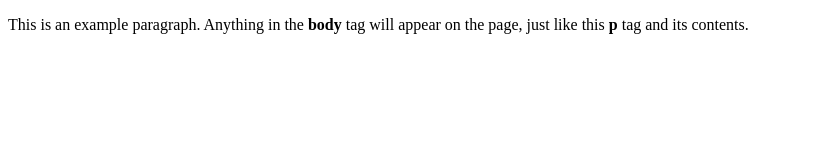
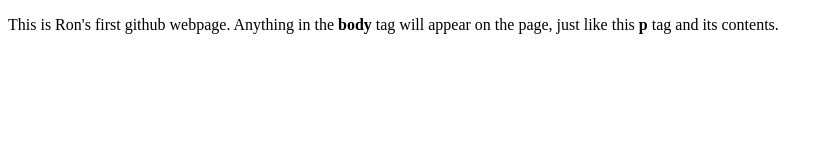
Before and after one commit to rpayne615/rpayne615.github.io, a plain HTML site: page index.html in a window 1280 px wide. Shown: the whole page, without its empty margins (0-830 px from the left). Drawn offline with Linux system fonts and the light colour scheme.

Commit message:
updated the title and contents

```diff
--- a/index.html
+++ b/index.html
@@ -1,9 +1,9 @@
 <!doctype html>
 <html>
   <head>
-    <title>This is the title of the webpage!</title>
+    <title>Ron Payne's github webpage!</title>
   </head>
   <body>
-    <p>This is an example paragraph. Anything in the <strong>body</strong> tag will appear on the page, just like this <strong>p</strong> tag and its contents.</p>
+    <p>This is Ron's first github webpage. Anything in the <strong>body</strong> tag will appear on the page, just like this <strong>p</strong> tag and its contents.</p>
   </body>
 </html>
```
